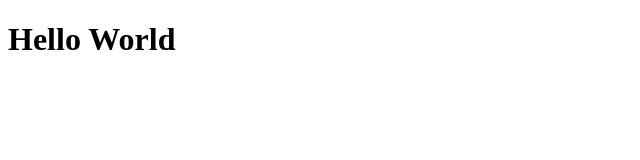
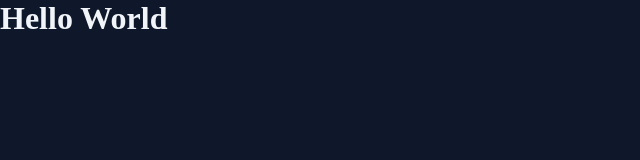
Before and after one commit to pedroavv1914/projeto-portal-de-noticias, a plain HTML site: page index.html in a window 1280 px wide. Shown: the whole page, without its empty margins (0-640 px from the left). Drawn offline with Linux system fonts and the light colour scheme.

Commit message:
adicionando variaveis de cores

```diff
--- a/styles/global.css
+++ b/styles/global.css
@@ -0,0 +1,20 @@
+* {
+    margin: 0;
+    padding: 0;
+    box-sizing: border-box;
+}
+
+:root {
+    --brand-color-light: #60A5FA;
+    --brand-color-dark: #1D4ED8;
+    --bg-color: #0F172A;
+    --stroke-color: #1E293B;
+    --text-color-primary: #F1F5F9;
+    --text-color-secondary: #CBD5E1;
+
+}
+
+body {
+    color: var(--text-color-primary);
+    background-color: var(--bg-color);
+}
```
Also changed, not shown: index.html (+3 -0 lines).
